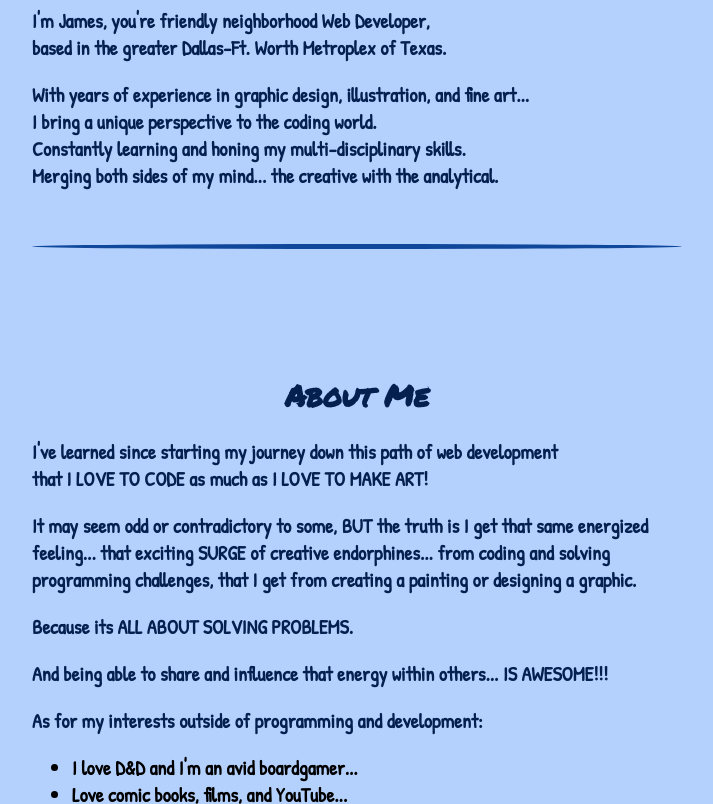
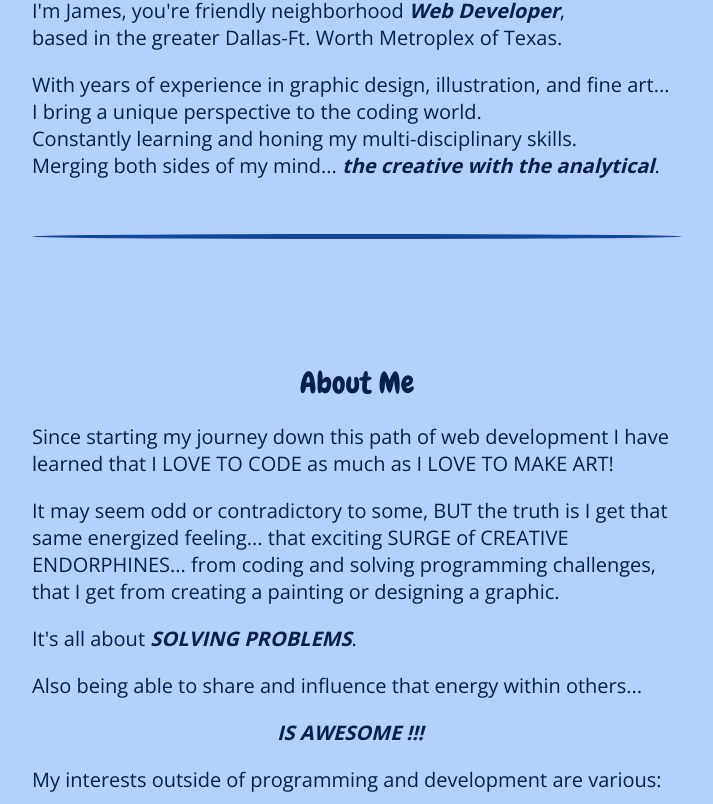
Before and after one commit to Jimmicorey/My_Portfolio_Page, a plain HTML site: page index.html in a window 1280 px wide. Shown: the part 700-1504 px from the top of the page, without its empty margins (283-996 px from the left). Drawn offline with nearby package versions, Linux system fonts and the light colour scheme.

Commit message:
updated files

```diff
--- a/index.html
+++ b/index.html
@@ -3,7 +3,7 @@
 <head>
     <meta charset="UTF-8">
     <meta name="viewport" content="width=device-width, initial-scale=1.0">
-    <link href="https://fonts.googleapis.com/css2?family=Patrick+Hand&family=Permanent+Marker&display=swap" rel="stylesheet">
+    <link href="https://fonts.googleapis.com/css2?family=Chewy&family=Open+Sans:wght@400;600;700&display=swap" rel="stylesheet">
     <link rel="stylesheet" type="text/css" href="style.css">
     <title>jimmicorey portfolio</title>
 </head>
@@ -25,10 +25,10 @@
 
         <!-- INTRODUCTION -->
         <section>
-            <h3>Welcome to my little slice of the internet...</h3>
+            <h3>Welcome, <br>to my little slice of the internet...</h3>
 
             <p>
-                I'm James, you're friendly neighborhood Web Developer,
+                I'm James, you're friendly neighborhood <span>Web Developer</span>,
                 <br>based in the greater Dallas-Ft. Worth Metroplex of Texas.
             </p>
 
@@ -36,7 +36,7 @@
                 With years of experience in graphic design, illustration, and fine art...
                 <br>I bring a unique perspective to the coding world.
                 <br>Constantly learning and honing my multi-disciplinary skills.
-                <br>Merging both sides of my mind... the creative with the analytical.
+                <br>Merging both sides of my mind... <span>the creative with the analytical</span>.
             </p>
         </section>
 
@@ -46,19 +46,20 @@
         <section>
             <h3>About Me</h3>
 
-            <p>I've learned since starting my journey down this path of web development
-                <br>that I LOVE TO CODE as much as I LOVE TO MAKE ART!
+            <p>Since starting my journey down this path of web development I have learned
+                that I LOVE TO CODE as much as I LOVE TO MAKE ART!
             </p>
 
             <p>It may seem odd or contradictory to some, BUT the truth is I get that same energized feeling...
-                that exciting SURGE of creative endorphines... from coding and solving programming challenges,
+                that exciting SURGE of CREATIVE ENDORPHINES... from coding and solving programming challenges,
                 that I get from creating a painting or designing a graphic.</p>
 
-            <p>Because its ALL ABOUT SOLVING PROBLEMS.</p>
+            <p>It's all about <span>SOLVING PROBLEMS</span>.</p>
 
-            <p>And being able to share and influence that energy within others... IS AWESOME!!!</p>
+            <p>Also being able to share and influence that energy within others...</p>
+            <p><span class="centered">IS AWESOME !!!</span></p>
 
-            <p>As for my interests outside of programming and development:</p>
+            <p>My interests outside of programming and development are various:</p>
 
             <ul>
                 <li>I love D&D and I'm an avid boardgamer...</li>
@@ -74,7 +75,7 @@
 
         <!-- CONTACT ME -->
         <section>
-            <h3>So if you'd like to talk... <a href="mailto:james.c.coffelt@gmail.com" id="contact">Contact Me</a>!!!</h3>
+            <h3>So if you'd like to talk... <a href="mailto:james.c.coffelt@gmail.com" id="contact">Contact Me</a> !!!</h3>
 
             <p class="centered_text">You can also find me on:</p>
 
--- a/style.css
+++ b/style.css
@@ -1,7 +1,7 @@
 * {
     font-size: 20px;
-    font-family: 'Patrick Hand', cursive;
-    font-weight: 800;
+    font-family: 'Open Sans', sans-serif;
+    font-weight: 400;
 }
 
 
@@ -26,9 +26,6 @@ hr {
 
 }
 
-ul {
-    text-align: left;
-}
 
 /* ---LINK STYLES--- */
 a:link, a:visited {
@@ -46,7 +43,17 @@ a:active {
 
 
 /* ---TEXT & HEADINGS--- */
-p {
+span {
+    font-style: italic;
+    font-weight: 700;
+}
+
+.centered {
+    display: inline-block;
+    margin-left: 245px;
+}
+
+p, ul {
     color: #03204e;
     text-align: left;
 }
@@ -57,10 +64,9 @@ p {
 }
 
 h3, #contact {
-    font-family: 'Permanent Marker', cursive;
+    font-family: 'Chewy';
     font-size: 30px;
     margin-bottom: 15px;
-
 }
 
 
@@ -87,6 +93,7 @@ header {
 
 #my-logo {
     color: #d6e5fb;
+    font-family: 'Chewy';
     font-size: 40px;
     margin: 0px;
     padding-top: 10px;
```
